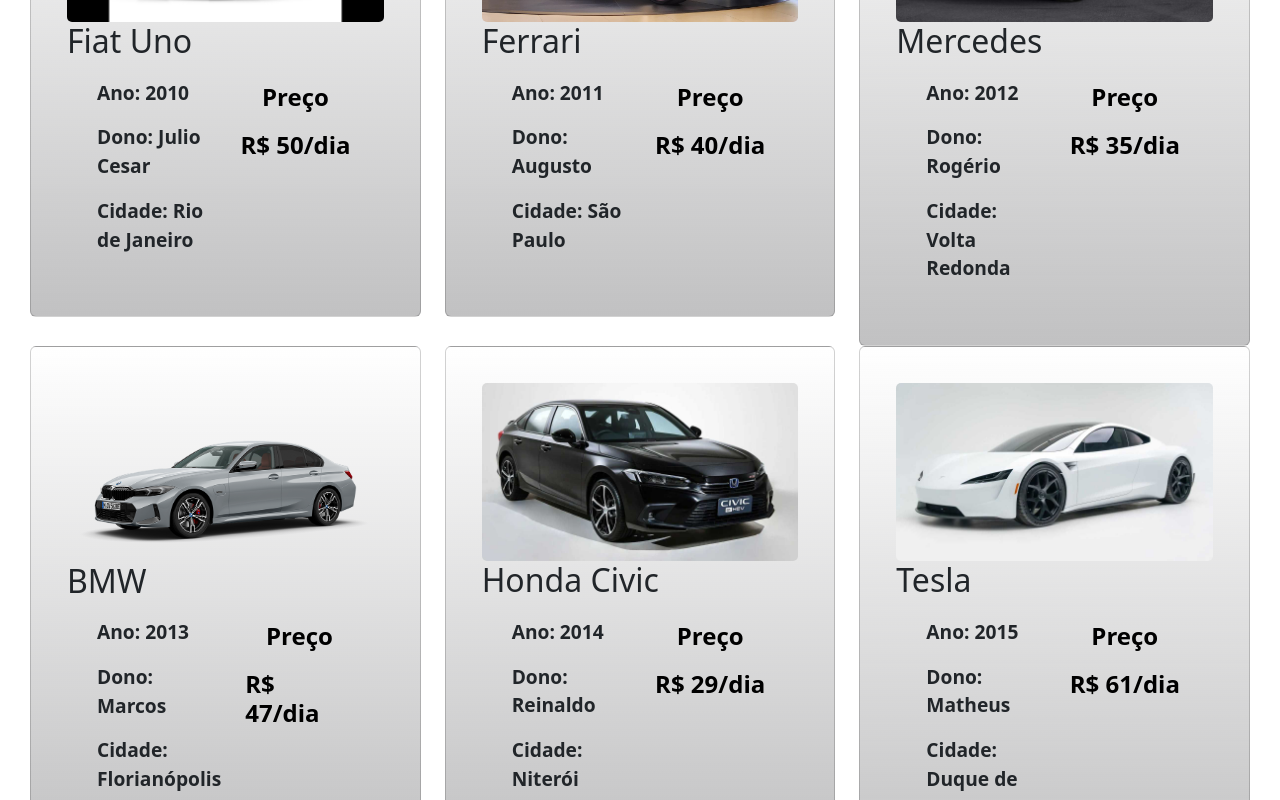
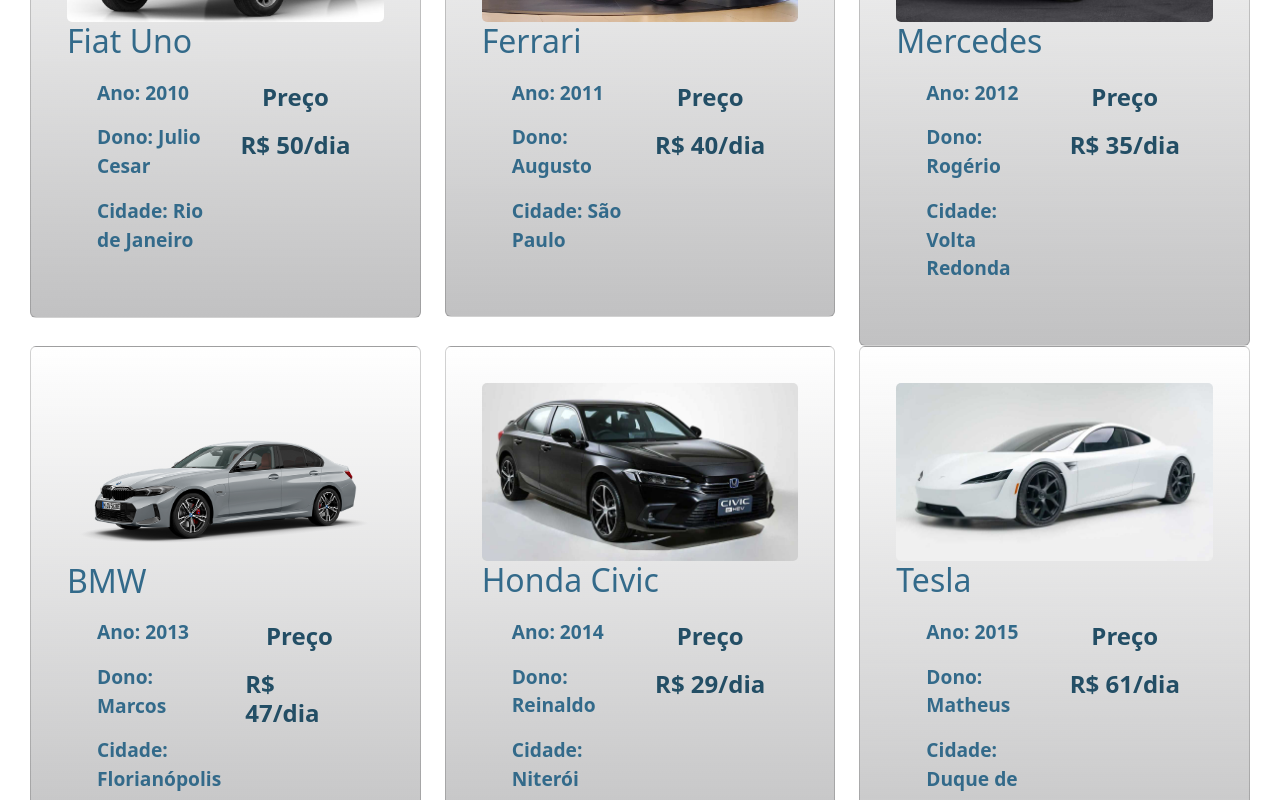
Before and after one commit to dsm-cefet-rj/ti-2024-1-grupo-sete, a React (Create React App) app: page / in a window 1280 px wide. Shown: the part 500-1300 px from the top of the page. Built offline with nearby package versions, Linux system fonts and the light colour scheme.

Commit message:
link em pesquisa para detalhes

```diff
--- a/src/Components/FerramentaPesquisa/pesquisa.js
+++ b/src/Components/FerramentaPesquisa/pesquisa.js
@@ -3,6 +3,8 @@ import carros from '../Carros/carros';
 
 import './style.css';
 import { Card, CardBody, CardImg, CardText, CardTitle, Row, Col, Container } from 'reactstrap';
+import{ BrowserRouter as Router, Switch, Route, Link } from "react-router-dom";
+
 
 export default function Pesquisa() {
   const [busca, setBusca] = useState('');
@@ -28,6 +30,7 @@ export default function Pesquisa() {
           return (
             <Col xs={12} md={6} lg={4} key={carroId}>
               <Card className="card-carros">
+                <Link to="/detalhes" className="link">
                 <CardBody>
                   <CardImg
                     src={carro.Image}
@@ -49,6 +52,7 @@ export default function Pesquisa() {
                     </Row>
                   </CardText>
                 </CardBody>
+                </Link>
               </Card>
             </Col>
           );
--- a/src/Components/FerramentaPesquisa/style.css
+++ b/src/Components/FerramentaPesquisa/style.css
@@ -12,6 +12,12 @@
   flex-direction: column; /* Arrange elements vertically */
   align-items: center; /* Center content horizontally */
 }
+
+.link {
+  text-decoration: none;
+  color: rgb(51, 106, 138);
+}
+
 .card-carros {
     position: relative;
     transition: transform 0.3s ease;
@@ -56,7 +62,7 @@
   }
 
 .preco{
-  color: black;
+  color: rgb(35, 78, 101);
   display: flex;
   justify-content: center; /* Center content horizontally */
   align-items: center; /* Center content vertically */
--- a/src/Components/Footer/footer.js
+++ b/src/Components/Footer/footer.js
@@ -6,12 +6,11 @@ function Footer(){
     <footer className={styles.footer}>
         <ul className={styles.social_list }>
             <p>
-                <FaInstagram />
-                   DriveZoom
+                <FaInstagram /> DriveZoom
             </p>
         </ul>
         <p className={styles.copy_right}>
-            <span>Costs</span> &copy; 2024
+            <span>DriveZoom</span> &copy; 2024
         </p>
     </footer>
     )
--- /dev/null
+++ b/src/Pages/Detalhes/Detalhes.css
@@ -0,0 +1,63 @@
+:root{
+    --cor1: rgb(54, 54, 228);
+    --cor2: rgb(105, 105, 230);
+    --cor3: aliceblue;
+}
+
+* {
+    font-family: system-ui, -apple-system, BlinkMacSystemFont, 'Segoe UI', Roboto, Oxygen, Ubuntu, Cantarell, 'Open Sans', 'Helvetica Neue', sans-serif;
+    margin: 0px;
+    padding: 0px;
+}
+
+body{
+    background-color: white;
+}
+
+main{
+    min-width: 300px;
+    margin: auto;
+    background-color: aliceblue;
+    padding: 10px;
+}
+.container {
+    flex-direction: row;
+}
+
+main img{
+    min-width: 250px;
+    margin: 17px;
+
+}
+/*main{
+    background-image: -moz-linear-gradient(to right, rgb(74, 74, 95), rgb(167, 167, 192));
+    border-radius: 10px;
+    width: 800px;
+    padding: 10px;
+    margin: auto;
+}*/
+main h2{
+    color: var(--cor3);
+    background-color: var(--cor2);
+    margin: 17px;
+    padding: 10px;
+    border-radius: 7px;
+    box-shadow: 3px 3px 0px 0px rgba(0, 0, 0, 0.089);
+    border: solid 3px rgba(0, 0, 0, 0.28);
+    max-width: 500px;
+}
+
+main p{
+    margin: 15px 10px 15px 10px;
+    text-align: justify;
+}
+
+main > article{
+    color: var(--cor3);
+    background-color: var(--cor2);
+    margin: 15px;
+    padding: 7px;
+    border-radius: 7px;
+    box-shadow: 3px 3px 0px 0px rgba(0, 0, 0, 0.089);
+    border: solid 3px rgba(0, 0, 0, 0.28);
+}
--- a/src/Pages/Login/Login.css
+++ b/src/Pages/Login/Login.css
@@ -20,6 +20,10 @@
 
     padding: 15px;
 
+    background-color: rgb(233, 229, 229);
+}
+
+body {
     background-color: rgb(233, 229, 229);
 }
 
--- a/src/Pages/Login/Login.jsx
+++ b/src/Pages/Login/Login.jsx
@@ -7,6 +7,7 @@ function Login(){
     const [senha, setSenha] = useState("")
 
     return (
+        <body>
         <div className="container">
             <div className="container-login">
                 <div className="wrap-login">
@@ -50,7 +51,7 @@ function Login(){
                 </div>
             </div>
         </div>
-
+        </body>
     )
 }
 
--- a/src/Pages/Rotas/Rotas.js
+++ b/src/Pages/Rotas/Rotas.js
@@ -26,7 +26,6 @@ export const AppRouter =() => {
               <Route path="/contatos"><Contatos/></Route>
               <Route path="/login"><Login /></Route>
               <Route path="/"><Principal /></Route>
-
               </Switch>
       </div>
   </Router>
```
Also changed, not shown: src/Assets/fiat-uno.jpg.
